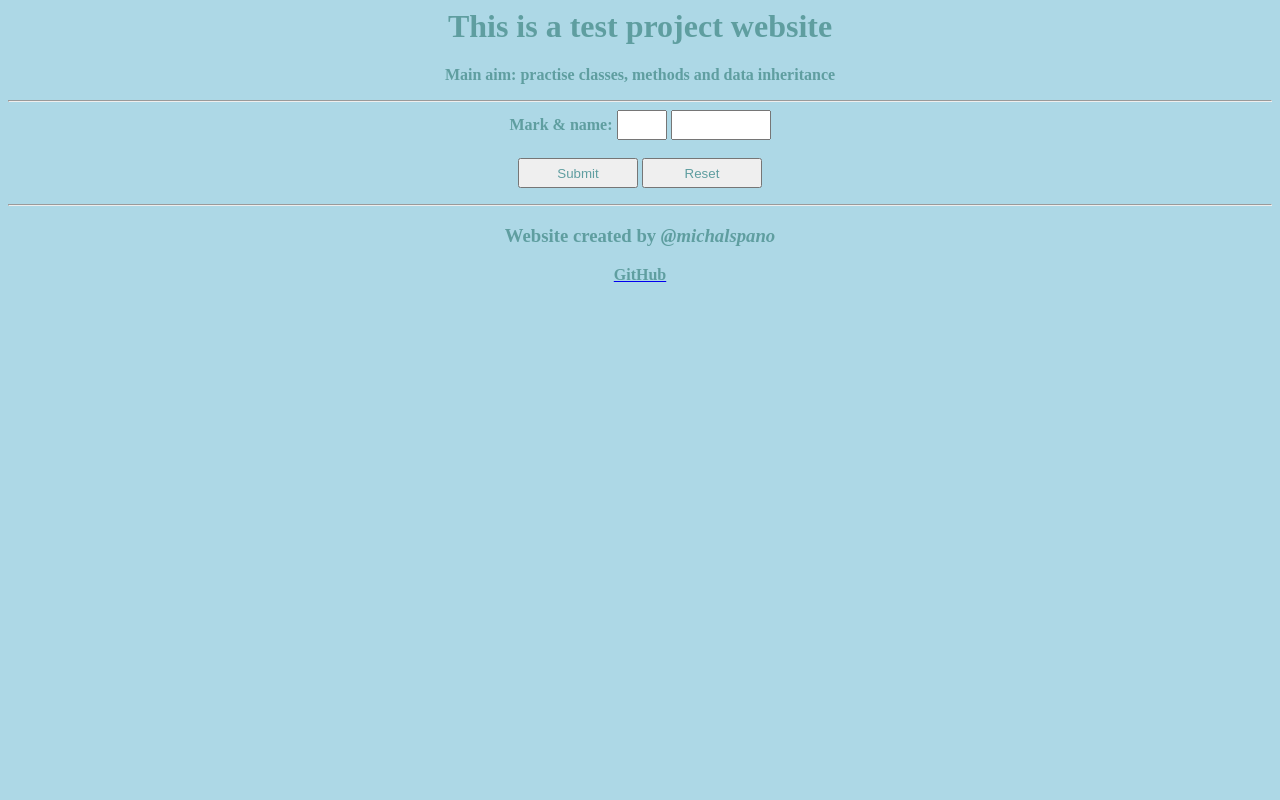
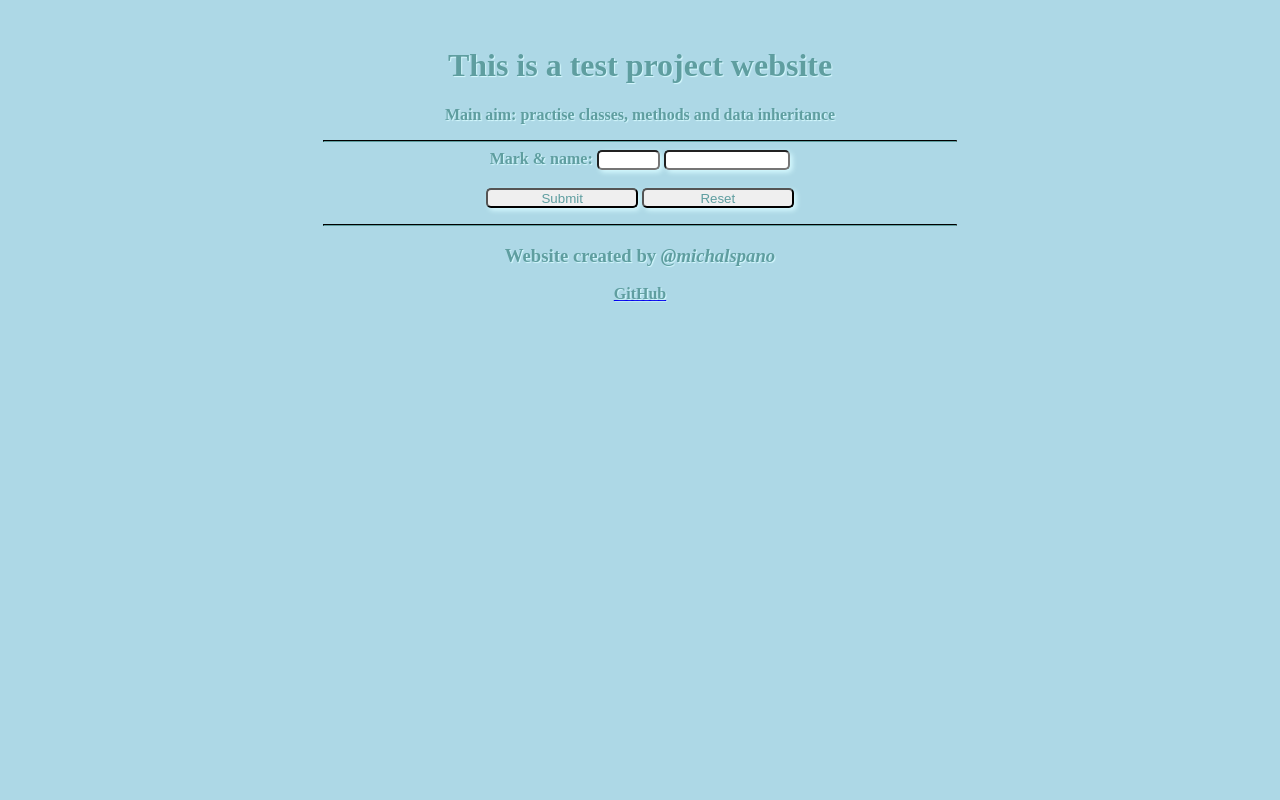
Before and after one commit to michalspano/robme-web, a PHP site: page / in a window 1280 px wide. Run offline with PHP 8.4, Linux system fonts and the light colour scheme; data that the repository does not hold is empty.

Commit message:
Update (CSS properties) ✅

```diff
--- a/MyProject/body.php
+++ b/MyProject/body.php
@@ -2,7 +2,7 @@
 function displayHeader()
 {
     // Displays the header of the website;
-    echo "<h1>This is a test project website </h1>";
+    echo "<br><h1>This is a test project website </h1>";
     echo "<p><b>Main aim:<b> practise classes, methods and data inheritance</p><hr>";
 }
 
--- a/MyProject/index.php
+++ b/MyProject/index.php
@@ -18,8 +18,8 @@
     </div>
     <?php
         // Receive values from the form
-        $userName = $_POST["student"];
-        $userMarkValue = $_POST["mark"];
+        // Using a dict. with key(s) and its value(s);
+        $myDict = ["student"=>$_POST["student"], "mark"=>$_POST["mark"]];
     ?>
     <?php
         // Class data module;
@@ -74,7 +74,7 @@
             }
         }
         // Creates a class instance;
-        $studentInstance1 = new ModofiedStudent($userName, $userMarkValue);
+        $studentInstance1 = new ModofiedStudent($myDict["student"], $myDict["mark"]);
         // Calls the specifies method of a class (or subclass);
         $studentInstance1->displayModified();
 
--- a/MyProject/style.css
+++ b/MyProject/style.css
@@ -1,11 +1,13 @@
 /*
 Global scope document root;
+NOTE: Using '%' layer transforms -> reactive env.
 */
 :root
 {
     /* Default color specified for this site; */
     --defaultColor: #5F9EA0FF;
     --backgroundColor: #ADD8E6FF;
+    --shadowColor: #d6faff;
 }
 html {
     background: var(--backgroundColor);
@@ -17,6 +19,10 @@ h1, h3, p
 {
     text-align: center;
     color: var(--defaultColor);
+    /*
+    text-shadow: h-shadow v-shadow blur-radius color|none|initial|inherit;
+    */
+    text-shadow: 1px 0.5px 1px var(--shadowColor);
     font-family: Hack;
 }
 .customForm
@@ -29,25 +35,41 @@ Edit the size of form buttons;
 */
 input[type=submit], input[type=reset]
 {
-    width: 120px;
-    height: 30px;
+    width: 12%;
+    height: 20px;
     color: var(--defaultColor);
+    box-shadow: 2.5px 2.5px 5px var(--shadowColor);
+    border-radius: 5px;
 }
 /*
 Smaller input textfield for mark value;
 */
 input[type=number]
 {
-    width: 50;
-    height: 30;
+    width: 5%;
+    height: 20px;
     color: var(--defaultColor);
+    box-shadow: 2.5px 2.5px 5px var(--shadowColor);
+    border-radius: 5px;
 }
 /*
 Wider input textfield for student's name;
 */
 input[type=text]
 {
-    width: 100;
-    height: 30;
+    width: 10%;
+    height: 20px;
     color: var(--defaultColor);
+    box-shadow: 2.5px 2.5px 5px var(--shadowColor);
+    border-radius: 5px;
 }
+/*
+Changes the settings of a <hr> tag
+*/
+hr
+{
+    width: 50%;
+    border-width: 0.05%;
+    border-color: black;
+    border-bottom-color: var(--defaultColor);
+}
```
